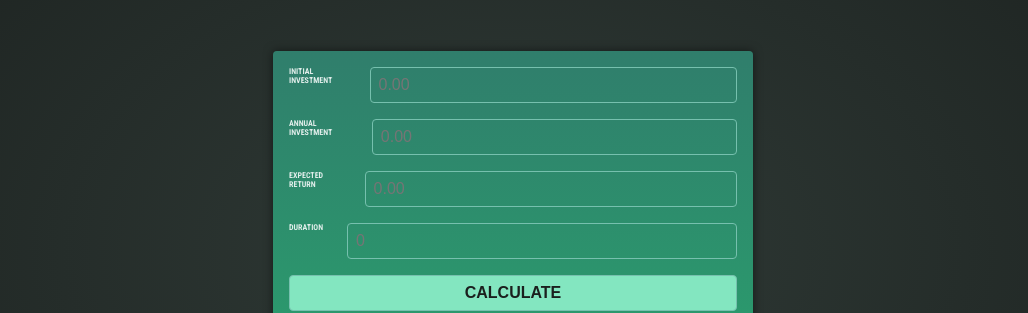
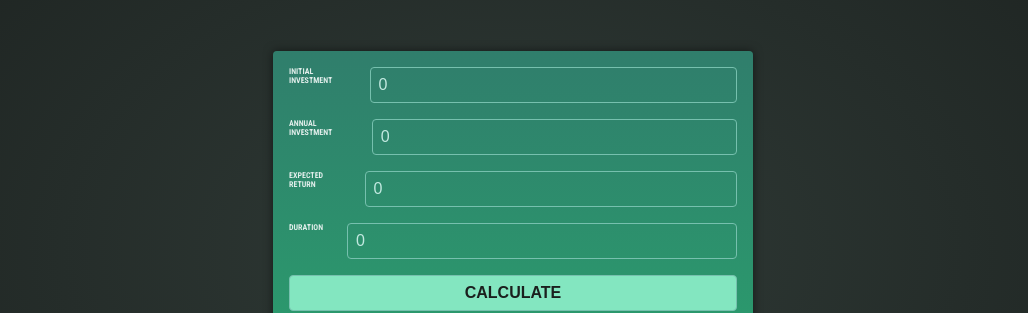
Before and after one commit to Devhunter16/Investment-Calculator-Angular-TypeScript-Practice-Project, an Angular app: page / in a window 1280 px wide. Shown: the part 175-488 px from the top of the page, without its empty margins (127-1155 px from the left). Built offline with nearby package versions, Linux system fonts and the light colour scheme.

Commit message:
Tinkering around with signals and tryingn to emit a value from the user-input file.

```diff
--- a/src/app/app.component.html
+++ b/src/app/app.component.html
@@ -1,6 +1,10 @@
 <app-header />
 
 <main>
-    <app-user-input />
+    <app-user-input
+    [initialInvestment]="0"
+    [annualInvestment]="0"
+    [expectedReturn]="0"
+    [duration]="0"/>
     <app-investment-results />
 </main>
--- a/src/app/user-input/user-input.component.html
+++ b/src/app/user-input/user-input.component.html
@@ -1,19 +1,19 @@
 <form>
     <div class="input-group">
         <label for="initial-investment">INITIAL INVESTMENT</label>
-        <input id="initial-investment" type="number" placeholder="0.00" min="0"/>
+        <input [value]="initialInvestment()" id="initial-investment" type="number" placeholder="0.00" min="0"/>
     </div>
     <div class="input-group">
         <label for="annual-investment">ANNUAL INVESTMENT</label>
-        <input id="annual-investment" type="number" placeholder="0.00" min="0"/>
+        <input [value]="annualInvestment()" id="annual-investment" type="number" placeholder="0.00" min="0"/>
     </div>
     <div class="input-group">
         <label for="expected-return">EXPECTED RETURN</label>
-        <input id="expected-return" type="number" placeholder="0.00" min="0"/>
+        <input [value]="expectedReturn()" id="expected-return" type="number" placeholder="0.00" min="0"/>
     </div>
     <div class="input-group">
         <label for="duration">DURATION</label>
-        <input id="duration" type="number" placeholder="0" min="0"/>
+        <input [value]="duration()" id="duration" type="number" placeholder="0" min="0"/>
     </div>
-    <button>Calculate</button>
+    <button type="submit" (click)="onCalculate()">Calculate</button>
 </form>
--- a/src/app/user-input/user-input.component.ts
+++ b/src/app/user-input/user-input.component.ts
@@ -1,4 +1,4 @@
-import { Component } from '@angular/core';
+import { Component, effect, input, output, computed } from '@angular/core';
 
 @Component({
   selector: 'app-user-input',
@@ -9,4 +9,30 @@ import { Component } from '@angular/core';
 })
 export class UserInputComponent {
 
-}
+  // Setting these variables as signal inputs to the component
+  initialInvestment = input.required<number>();
+  annualInvestment = input.required<number>();
+  expectedReturn = input.required<number>();
+  duration = input.required<number>();
+
+  userInputArray = output<number[]>();
+
+  constructor() {
+    effect(() => {
+      console.log("User Inputs: " + this.userInputs());
+    });
+  };
+
+  userInputs = computed<number[]>(() => {
+    return [
+      this.initialInvestment(),
+      this.annualInvestment(),
+      this.expectedReturn(),
+      this.duration()
+    ];
+  });
+
+  onCalculate() {
+    this.userInputArray.emit(this.userInputs());
+  };
+};
```
Also changed, not shown: src/investment-results.ts (deleted, +0 -26 lines).
